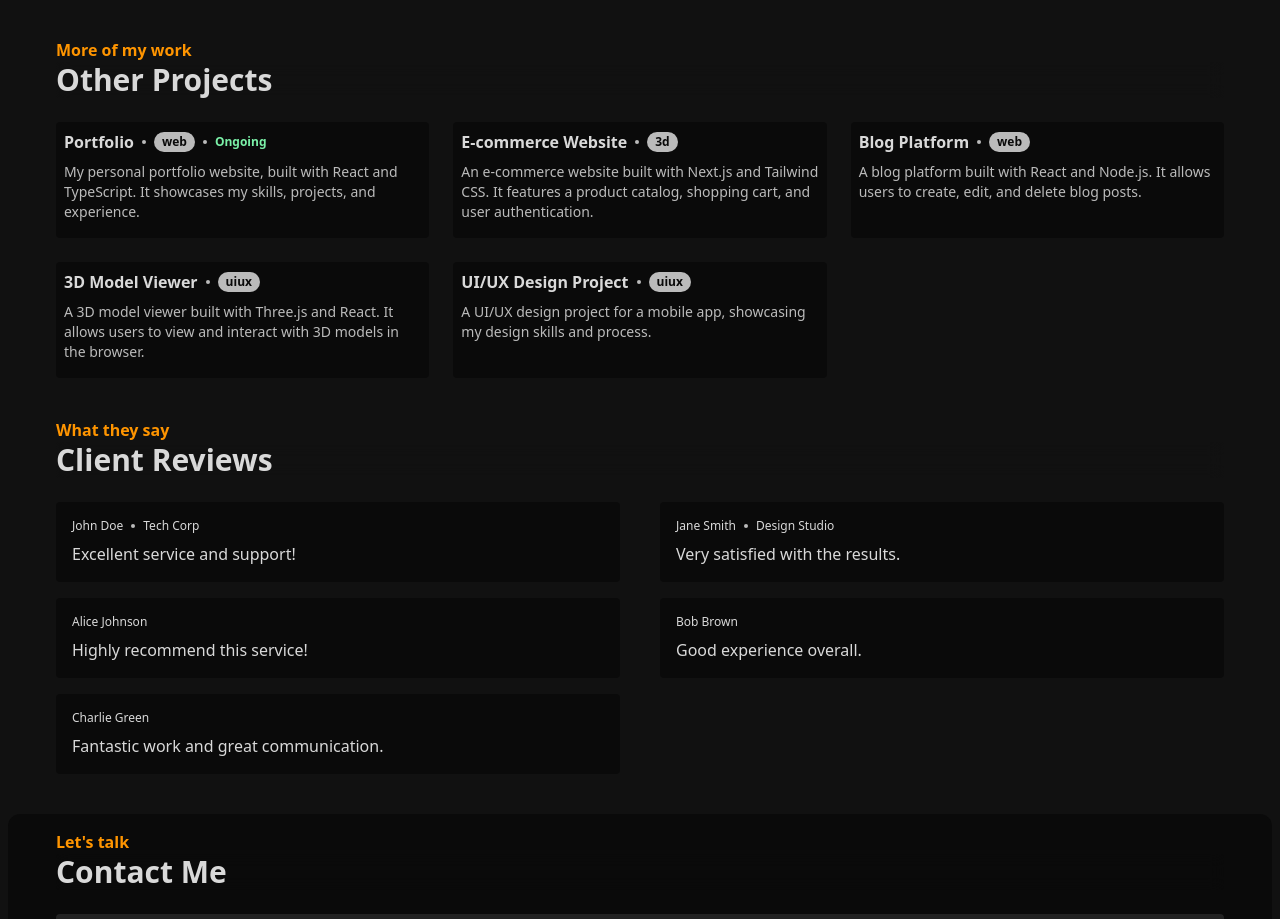
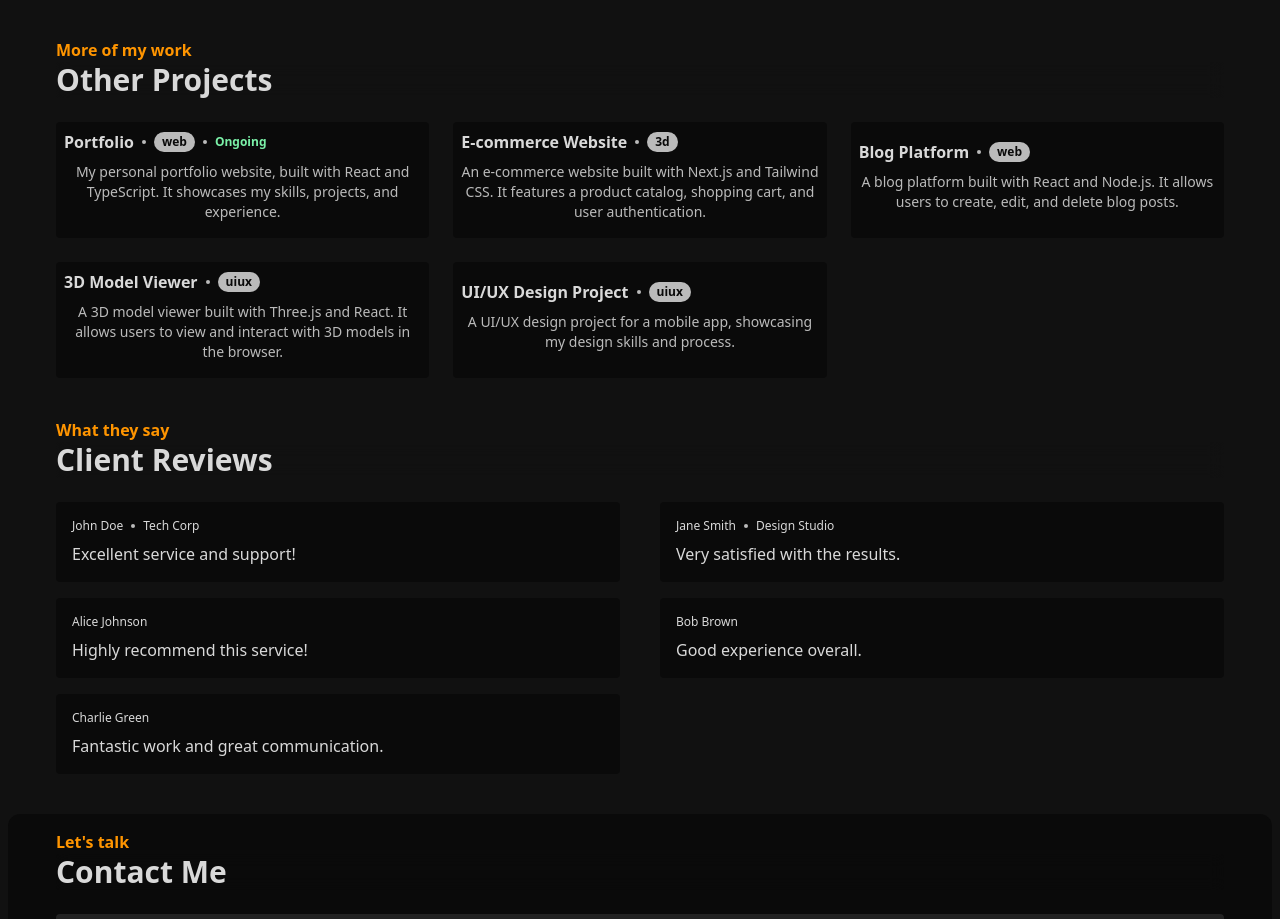
Before and after one commit to anthonywandera/anthonywandera, a React (Vite) app: page / in a window 1280 px wide. Shown: the part 1645-2564 px from the top of the page. Built offline with nearby package versions, Linux system fonts and the light colour scheme.

Commit message:
added a button

```diff
--- a/src/components/project-item.tsx
+++ b/src/components/project-item.tsx
@@ -3,7 +3,7 @@ import Dot from "./dot";
 
 export default function ProjectItem({ project }: { project: Project }) {
   return (
-    <div className="bg-[var(--primary)] p-2 rounded">
+    <button className="bg-[var(--primary)] p-2 rounded">
       <h3 className="mb-2 flex gap-2 items-center font-semibold">
         <span>{project.title}</span>
         <Dot />
@@ -22,6 +22,6 @@ export default function ProjectItem({ project }: { project: Project }) {
           ? project.description.slice(0, 150) + "..."
           : project.description}
       </p>
-    </div>
+    </button>
   );
 }
```
